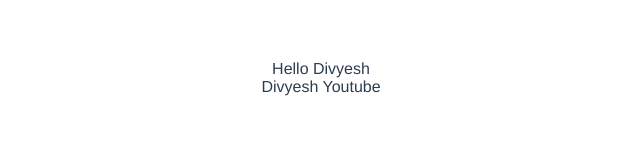
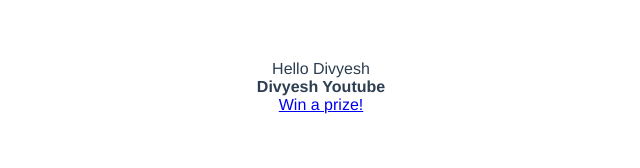
Before and after one commit to divyeshz/codevolution-vue, a Vue app: page / in a window 1280 px wide. Shown: the top 168 px of the page, without its empty margins (319-959 px from the left). Built offline with nearby package versions, Linux system fonts and the light colour scheme.

Commit message:
Binding HTML

```diff
--- a/src/App.vue
+++ b/src/App.vue
@@ -2,7 +2,8 @@
   <div>
     {{ greet }} {{ name }}
   </div>
-  <div v-text="channel"></div>
+  <div v-html="channel"></div>
+  <div v-html="hack"></div>
 </template>
 
 <script>
@@ -12,7 +13,8 @@
     return {
       name: "Divyesh",
       greet: "Hello",
-      channel: 'Divyesh Youtube'
+      channel: '<b>Divyesh Youtube</b>',
+      hack: `<a href="#" onclick="alert('hacked!')">Win a prize!</a>`,
     }
   },
 }
```
Also changed, not shown: 1 other file (tests, documents, lock files or other folders).
